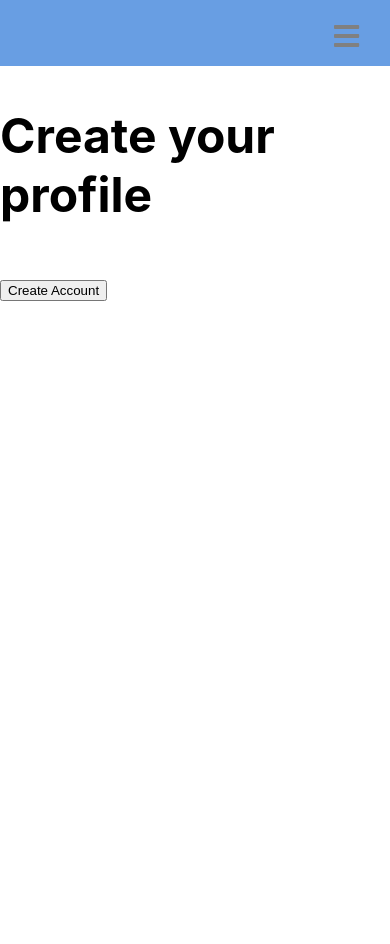
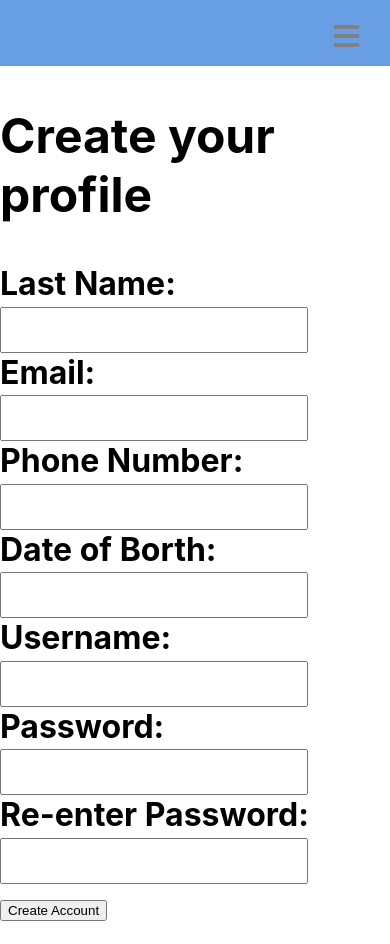
Before and after one commit to cfgcolumbus23/Team-15, a React (Create React App) app in the folder learning-app/: page /SignUp in a window 390 px wide. Before the commit the page ends 844 px from the top, so only its background shows below. Built offline with nearby package versions, Linux system fonts and the light colour scheme.

Commit message:
Added the inputs for all paramters of : first name last name email phone number Date of birth username password

```diff
--- a/learning-app/src/pages/Login.js
+++ b/learning-app/src/pages/Login.js
@@ -2,13 +2,13 @@ import "./Login.css";
 import React from "react";
 import { useState } from "react";
 import { Link } from "react-router-dom";
-import { auth } from "../Connection"; // Assuming Connection.js is in the src folder, outside of the pages folder.
-import { signInWithEmailAndPassword } from "firebase/auth"; // Corrected the import statement.
+// import { auth } from "../Connection"; // Assuming Connection.js is in the src folder, outside of the pages folder.
+// import { signInWithEmailAndPassword } from "firebase/auth"; // Corrected the import statement.
 
 //Call the backend to authenticate the login information
 //have it return a success or failure
 function AuthenticateLoginInformation(login) {
-  return signInWithEmailAndPassword(auth, login.username, login.password);
+  //return signInWithEmailAndPassword(auth, login.username, login.password);
 }
 
 function HandleResult(success) {
--- a/learning-app/src/pages/SignUp.js
+++ b/learning-app/src/pages/SignUp.js
@@ -18,6 +18,160 @@ function HandleResult(success) {
     //display an error message
     console.log("Failure");
   }
+}
+
+function CreateUsername(profileData, setProfileData) {
+  return (
+    <label>
+      Username:
+      <input
+        type="text"
+        className="inputBox"
+        value={profileData.username}
+        onChange={(e) =>
+          setProfileData({ ...profileData, username: e.target.value })
+        }
+      />
+    </label>
+  );
+}
+
+//double verify password
+function CreatePassword(profileData, setProfileData) {
+  return (
+    <div>
+      <label>
+        Password:
+        <input
+          type="password"
+          className="inputBox"
+          value={profileData.password}
+          onChange={(e) =>
+            setProfileData({ ...profileData, password: e.target.value })
+          }
+        />
+      </label>
+    </div>
+  );
+}
+
+function VerifyValidPassword(profileData, setProfileData) {
+  return (
+    <div>
+      <label>
+        Re-enter Password:
+        <input
+          type="password"
+          className="inputBox"
+          value={profileData.verifyPassword}
+          onChange={(e) =>
+            setProfileData({ ...profileData, verifyPassword: e.target.value })
+          }
+        />
+      </label>
+    </div>
+  );
+}
+
+function EnterFirstName(profileData, setProfileData) {
+  return (
+    <div>
+      <label>
+        First Name:
+        <input
+          type="text"
+          className="inputBox"
+          value={profileData.firstName}
+          onChange={(e) =>
+            setProfileData({ ...profileData, firstName: e.target.value })
+          }
+        />
+      </label>
+    </div>
+  );
+}
+
+function EnterLastName(profileData, setProfileData) {
+  return (
+    <div>
+      <label>
+        Last Name:
+        <input
+          type="text"
+          className="inputBox"
+          value={profileData.lastName}
+          onChange={(e) =>
+            setProfileData({ ...profileData, lastName: e.target.value })
+          }
+        />
+      </label>
+    </div>
+  );
+}
+
+// function EnterAge(profileData, setProfileData) {}
+
+function EnterDateOfBirth(profileData, setProfileData) {
+  return (
+    <div>
+      <label>
+        Date of Borth:
+        <input
+          type="text"
+          className="inputBox"
+          value={profileData.dateOfBirth}
+          onChange={(e) =>
+            setProfileData({ ...profileData, dateOfBirth: e.target.value })
+          }
+        />
+      </label>
+    </div>
+  );
+}
+
+function EnterEmail(profileData, setProfileData) {
+  return (
+    <div>
+      <label>
+        Email:
+        <input
+          type="text"
+          className="inputBox"
+          value={profileData.email}
+          onChange={(e) =>
+            setProfileData({ ...profileData, email: e.target.value })
+          }
+        />
+      </label>
+    </div>
+  );
+}
+
+function EnterPhoneNumber(profileData, setProfileData) {
+  return (
+    <div>
+      <label>
+        Phone Number:
+        <input
+          type="text"
+          className="inputBox"
+          value={profileData.phoneNumber}
+          onChange={(e) =>
+            setProfileData({ ...profileData, phoneNumber: e.target.value })
+          }
+        />
+      </label>
+    </div>
+  );
+}
+
+function CreateValidPassword(profileData, setProfileData) {
+  return (
+    <div>
+      {CreatePassword(profileData, setProfileData)}
+      {VerifyValidPassword(profileData, setProfileData)}
+    </div>
+  );
 }
 
 function ClearInputBoxes(setProfileData) {
@@ -63,7 +217,12 @@ function SignUpForm() {
     <div className="signup-Page">
       <form className="signUp-Form" onSubmit={handleSubmit}>
         <h2>Create your profile</h2>
-        {/* //add in the paramter call */}
+        {EnterLastName(profileData, setProfileData)}
+        {EnterEmail(profileData, setProfileData)}
+        {EnterPhoneNumber(profileData, setProfileData)}
+        {EnterDateOfBirth(profileData, setProfileData)}
+        {CreateUsername(profileData, setProfileData)}
+        {CreateValidPassword(profileData, setProfileData)}
         <button type="submit">Create Account</button>
       </form>
     </div>
```
